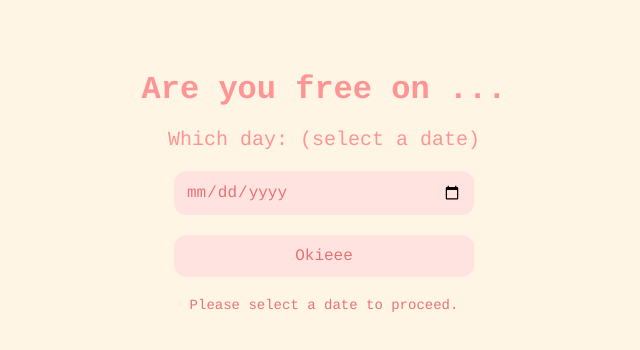
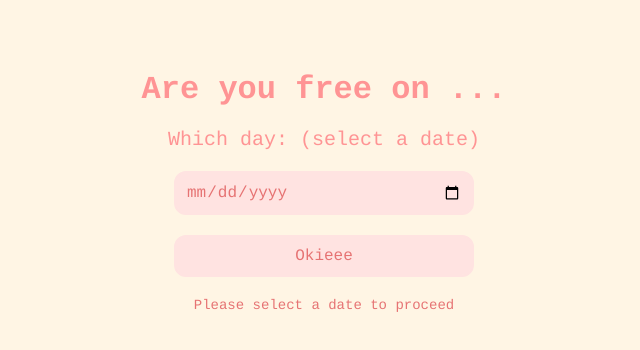
Before and after one commit to MatheeshaDias0926/Will-you-be-my-valentine-, a plain HTML site: page date.html in a window 1280 px wide. Shown: the full height of the page, 316-956 px from the left. Drawn offline with Linux system fonts and the light colour scheme.

Commit message:
changed
changed

```diff
--- a/date.html
+++ b/date.html
@@ -16,7 +16,7 @@
           Okieee
         </button>
       </div>
-      <small class="hint">Please select a date to proceed.</small>
+      <small class="hint">Please select a date to proceed</small>
     </form>
   </body>
 </html>
```
